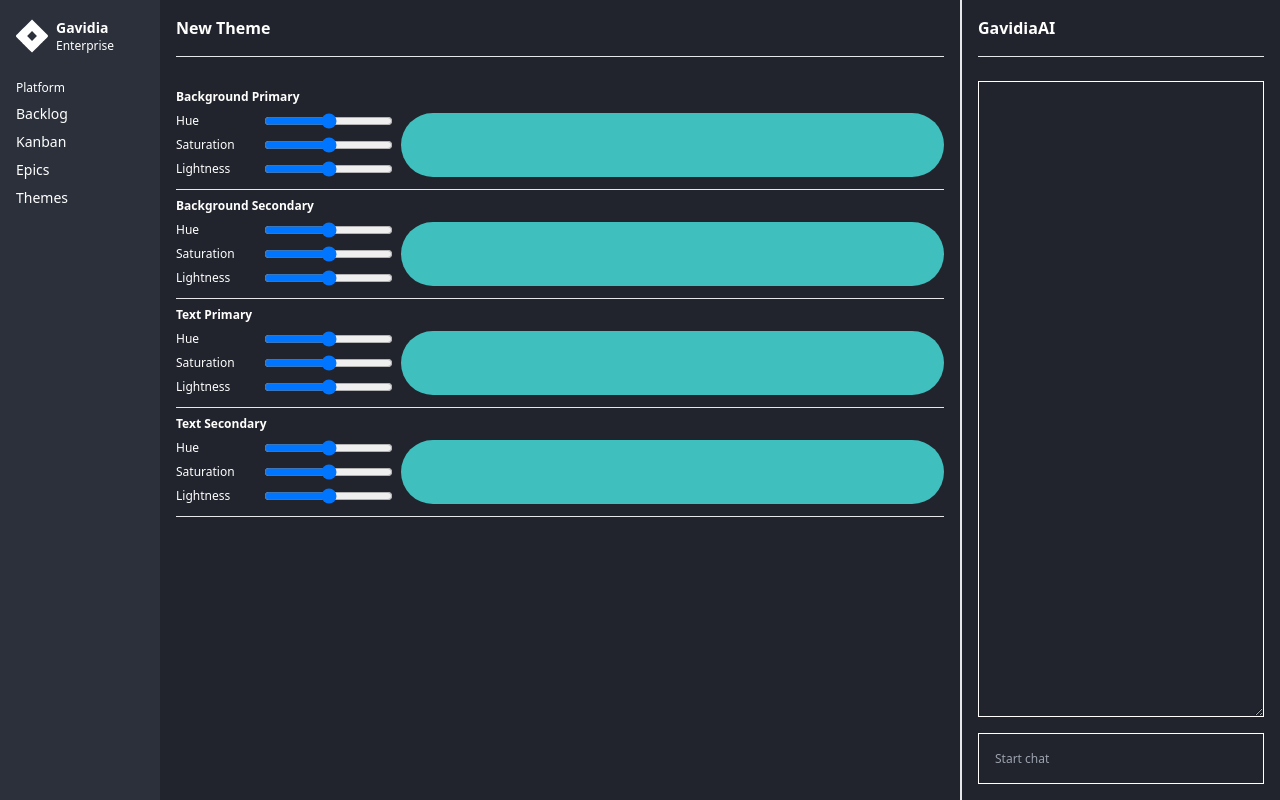
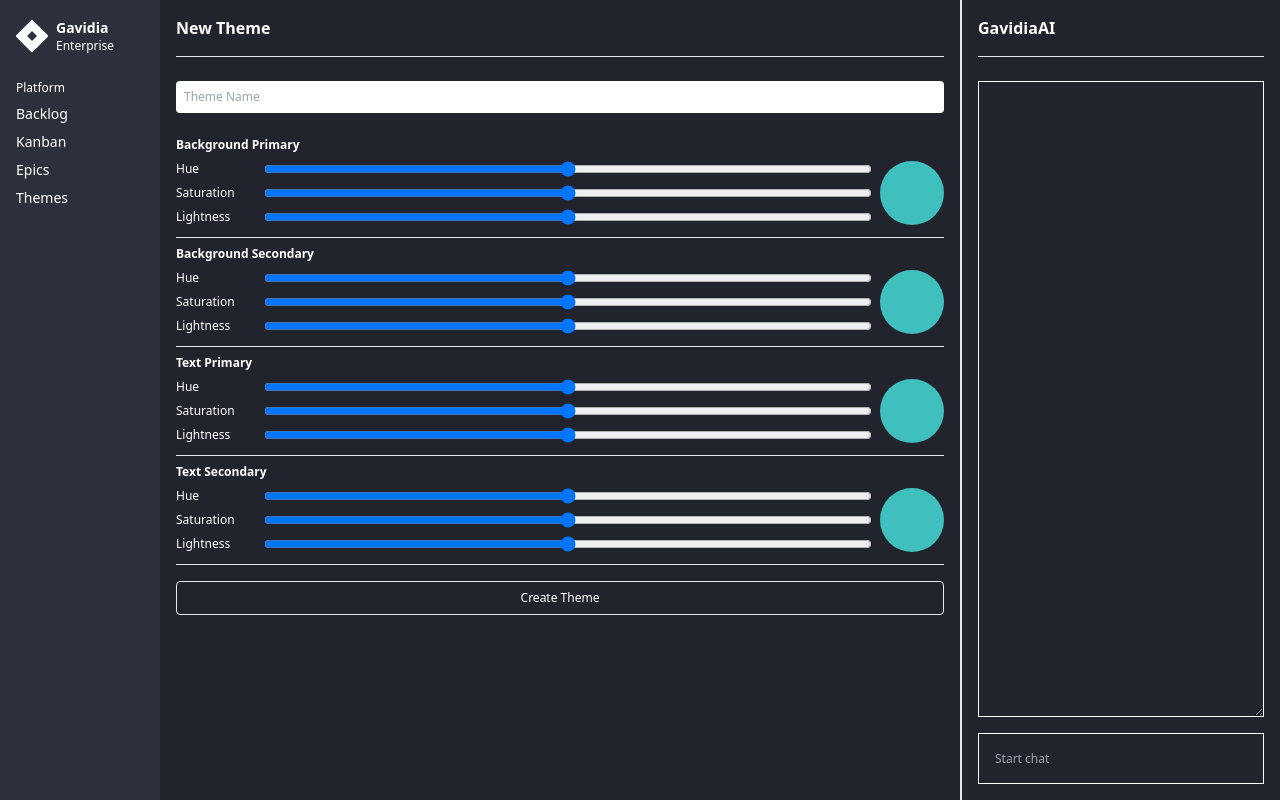
Before and after one commit to danielgavidia/fractal-pm, a Next.js app in the folder frontend/: page /themes/new in a window 1280 px wide. Built offline with nearby package versions, Linux system fonts and the light colour scheme; no server answers.

Commit message:
Added logic for creating new themes

```diff
--- a/frontend/src/app/themes/new/page.tsx
+++ b/frontend/src/app/themes/new/page.tsx
@@ -1,14 +1,69 @@
+"use client";
+
 import SectionHeader from "@/components/SectionHeader";
 import ColorEditor from "@/components/ColorEditor";
+import { useState } from "react";
+import { Theme, Color } from "@/types/types";
+import { themeStore } from "@/stores/themeStore";
 
 const Page = () => {
+  const { createTheme } = themeStore();
+  const [theme, setTheme] = useState<Theme>({
+    id: Date.now().toString(),
+    name: "",
+    backgroundPrimary: { hue: 180, saturation: 50, lightness: 50 },
+    backgroundSecondary: { hue: 180, saturation: 50, lightness: 50 },
+    textPrimary: { hue: 180, saturation: 50, lightness: 50 },
+    textSecondary: { hue: 180, saturation: 50, lightness: 50 },
+  });
+
+  const handleColorChange = (key: keyof Theme) => (color: Color) => {
+    setTheme((prev) => ({
+      ...prev,
+      [key]: color,
+    }));
+  };
+
   return (
     <div className="px-4">
       <SectionHeader title="New Theme" />
-      <ColorEditor title="Background Primary" />
-      <ColorEditor title="Background Secondary" />
-      <ColorEditor title="Text Primary" />
-      <ColorEditor title="Text Secondary" />
+      <input
+        type="text"
+        placeholder="Theme Name"
+        value={theme.name}
+        onChange={(e) => setTheme((prev) => ({ ...prev, name: e.target.value }))}
+        className="w-full p-2 mb-4 text-black text-xs outline-none rounded"
+      />
+      <ColorEditor
+        title="Background Primary"
+        value={theme.backgroundPrimary}
+        onChange={handleColorChange("backgroundPrimary")}
+      />
+      <ColorEditor
+        title="Background Secondary"
+        value={theme.backgroundSecondary}
+        onChange={handleColorChange("backgroundSecondary")}
+      />
+      <ColorEditor
+        title="Text Primary"
+        value={theme.textPrimary}
+        onChange={handleColorChange("textPrimary")}
+      />
+      <ColorEditor
+        title="Text Secondary"
+        value={theme.textSecondary}
+        onChange={handleColorChange("textSecondary")}
+      />
+      <button
+        onClick={() => {
+          if (theme.name) {
+            createTheme(theme);
+          }
+        }}
+        className="w-full p-2 mt-4 text-white rounded border-[0.5px] text-xs"
+      >
+        Create Theme
+      </button>
     </div>
   );
 };
--- a/frontend/src/components/ColorEditor.tsx
+++ b/frontend/src/components/ColorEditor.tsx
@@ -3,21 +3,45 @@
 import { valueToColor } from "@/utils/valueToColor";
 import { useState } from "react";
 
+interface Color {
+  hue: number;
+  saturation: number;
+  lightness: number;
+}
+
 interface ColorEditorProps {
   title: string;
+  value?: Color;
+  onChange?: (color: Color) => void;
 }
 
-const ColorEditor = ({ title }: ColorEditorProps) => {
-  const [hue, setHue] = useState<number>(180);
-  const [saturation, setSaturation] = useState<number>(50);
-  const [lightness, setLightness] = useState<number>(50);
+const ColorEditor = ({ title, value, onChange }: ColorEditorProps) => {
+  const [hue, setHue] = useState<number>(value?.hue || 180);
+  const [saturation, setSaturation] = useState<number>(value?.saturation || 50);
+  const [lightness, setLightness] = useState<number>(value?.lightness || 50);
+
+  const handleHueChange = (newHue: number) => {
+    setHue(newHue);
+    onChange?.({ hue: newHue, saturation, lightness });
+  };
+
+  const handleSaturationChange = (newSaturation: number) => {
+    setSaturation(newSaturation);
+    onChange?.({ hue, saturation: newSaturation, lightness });
+  };
+
+  const handleLightnessChange = (newLightness: number) => {
+    setLightness(newLightness);
+    onChange?.({ hue, saturation, lightness: newLightness });
+  };
+
   const color = valueToColor({ hue, saturation, lightness });
 
   return (
     <div className="flex flex-col space-y-1 py-2 border-b-[0.5px]">
       <p className="text-xs font-semibold">{title}</p>
-      <div className="flex space-x-2 w-full items-center">
-        <div>
+      <div className="flex space-x-2 w-full items-center justify-between">
+        <div className="flex-1">
           {/* Hue */}
           <div className="w-full flex space-x-2 py-1 items-center">
             <div className="min-w-20 text-xs">Hue</div>
@@ -26,10 +50,8 @@
               min="0"
               max="360"
               value={hue}
-              onChange={(e) => setHue(Number(e.target.value))}
-              style={{
-                background: color,
-              }}
+              onChange={(e) => handleHueChange(Number(e.target.value))}
+              style={{ background: color }}
               className="flex-1"
             />
           </div>
@@ -42,10 +64,8 @@
               min="0"
               max="100"
               value={saturation}
-              onChange={(e) => setSaturation(Number(e.target.value))}
-              style={{
-                background: color,
-              }}
+              onChange={(e) => handleSaturationChange(Number(e.target.value))}
+              style={{ background: color }}
               className="flex-1"
             />
           </div>
@@ -58,17 +78,15 @@
               min="0"
               max="100"
               value={lightness}
-              onChange={(e) => setLightness(Number(e.target.value))}
-              style={{
-                background: color,
-              }}
+              onChange={(e) => handleLightnessChange(Number(e.target.value))}
+              style={{ background: color }}
               className="flex-1"
             />
           </div>
         </div>
 
         {/* Color display */}
-        <div className="w-full p-8 rounded-full" style={{ backgroundColor: color }}></div>
+        <div className="p-8 rounded-full" style={{ backgroundColor: color }}></div>
       </div>
     </div>
   );
```
